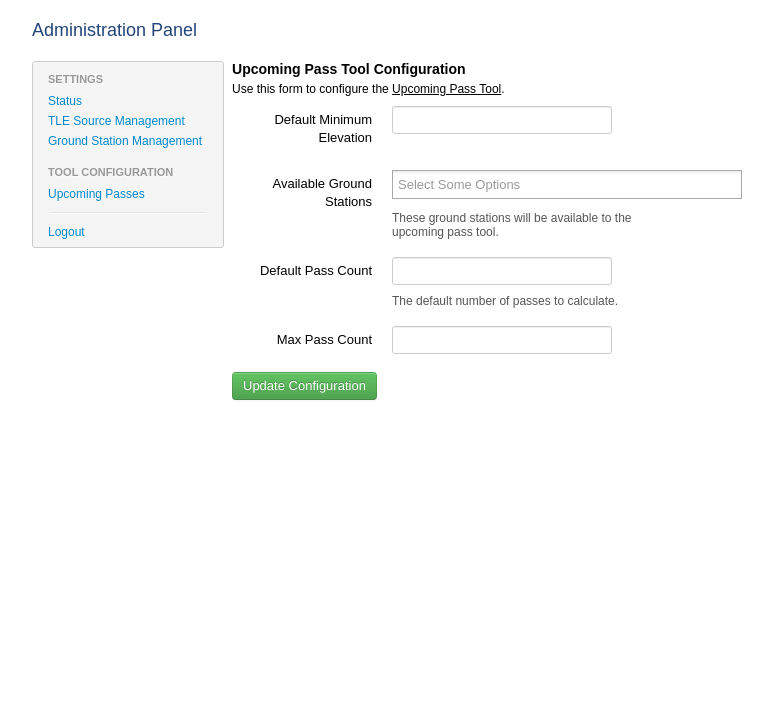
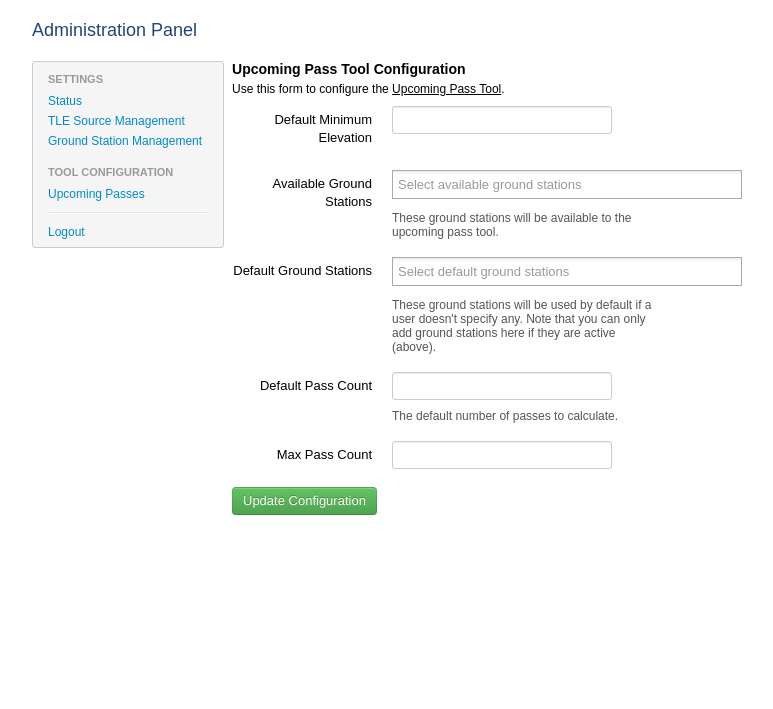
Before and after one commit to jwcutler/fetchTLE, a CakePHP app: the page made by www/app/View/Pass/admin_index.ctp in a window 1280 px wide. Shown: the top 709 px of the page, without its empty margins (158-931 px from the left). Run offline with PHP 8.4 and a stand-in for CakePHP, Linux system fonts and the light colour scheme; the template is opened without the code that fills it, so the values that code supplies are empty; some libraries are stand-ins or nearby versions.

Commit message:
[Add] Added default ground station field for pass tool. [Add] Created pass time API routes and framework. Added parameter validation and resource loading. [Fix] Fixed validation errors with jQuery Chosen fields.

```diff
--- a/Development_Resources/SQL_Schema/fetchtle.sql
+++ b/Development_Resources/SQL_Schema/fetchtle.sql
@@ -83,3 +83,4 @@ INSERT INTO `configurations` (`name`, `value`) VALUES ('passes_default_min_el',
 INSERT INTO `configurations` (`name`, `value`) VALUES ('passes_available_ground_stations', '');
 INSERT INTO `configurations` (`name`, `value`) VALUES ('passes_default_pass_count', '10');
 INSERT INTO `configurations` (`name`, `value`) VALUES ('passes_max_pass_count', '20');
+INSERT INTO `configurations` (`name`, `value`) VALUES ('passes_default_ground_stations', '');
--- a/www/app/Config/routes.php
+++ b/www/app/Config/routes.php
@@ -56,6 +56,7 @@ Router::connect('/api/sources/:sources', array('[method]' => 'GET', 'controller'
 Router::connect('/api/sources', array('[method]' => 'GET', 'controller' => 'source', 'action' => 'sources', 'api' => true));
 Router::connect('/api/satellites/:satellites', array('[method]' => 'GET', 'controller' => 'satellite', 'action' => 'satellites', 'api' => true));
 Router::connect('/api/positions/:satellites', array('[method]' => 'GET', 'controller' => 'position', 'action' => 'positions', 'api' => true));
+Router::connect('/api/passes/:satellite', array('[method]' => 'GET', 'controller' => 'pass', 'action' => 'passes', 'api' => true));
 Router::parseExtensions();
 
 /**
--- a/www/app/Model/Tle.php
+++ b/www/app/Model/Tle.php
@@ -5,7 +5,7 @@ TLE Model
 This model handles all TLE management and interaction options.
 */
 
-// Load required classes
+// Load required classess
 App::uses('Sanitize', 'Utility');
 
 class Tle extends AppModel {
@@ -71,7 +71,7 @@ class Tle extends AppModel {
         $query_satellite_names = Array();
         foreach($satellite_names as $satellite_name){
 			//var_dump(urldecode($satellite_name));
-            array_push($query_satellite_names, 'Tle.name=\''.$satellite_name.'\'');
+            array_push($query_satellite_names, 'Tle.name=\''.Sanitize::clean($satellite_name).'\'');
         }
         $query_satellite_names = implode(' OR ',$query_satellite_names);
 
@@ -173,7 +173,7 @@ class Tle extends AppModel {
             $query_satellite_names = Array();
             foreach($satellite_names as $satellite_name){
                 //var_dump(urldecode($satellite_name));
-                array_push($query_satellite_names, 'Tle.name=\''.$satellite_name.'\'');
+                array_push($query_satellite_names, 'Tle.name=\''.Sanitize::clean($satellite_name).'\'');
             }
             $query_satellite_names = implode(' OR ',$query_satellite_names);
 
--- a/www/app/View/Pass/admin_index.ctp
+++ b/www/app/View/Pass/admin_index.ctp
@@ -9,6 +9,7 @@ $this->start('panel_content');
 $(document).ready(function(){
 	// Setup the select box
     $("#available_ground_stations").chosen();
+    $("#default_ground_stations").chosen();
 
     // Form validation
     var container = $("div.form_errors");
@@ -23,11 +24,33 @@ $(document).ready(function(){
         rules: {
             "available_ground_stations[]": {
                 required: true
+            },
+            "default_ground_stations[]": {
+                required: true
             }
         },
         messages: {
             "available_ground_stations[]": {
-                required: "Please select at least one ground station."
+                required: "Please select at least one available ground station."
+            },
+            "default_ground_stations[]": {
+                required: "Please select at least one default ground station."
+            }
+        }
+    });
+
+    $('#default_ground_stations,#available_ground_stations').on('change', function() {
+        default_ground_stations = $('#default_ground_stations').val();
+        available_ground_stations = $('#available_ground_stations').val();
+
+        // Make sure each selected default ground station is active
+        for (default_ground_station in default_ground_stations){
+            default_ground_station_id = default_ground_stations[default_ground_station];
+
+            if (jQuery.inArray(default_ground_station_id, available_ground_stations)==-1){
+                // Current default ground station not found in active ground stations
+                $('option[value="'+default_ground_station_id+'"]').removeAttr("selected");
+                $("#default_ground_stations").trigger("liszt:updated");
             }
         }
     });
@@ -50,7 +73,7 @@ Use this form to configure the <a href="<?php echo $this->Html->url(array('contr
         <div class="control-group">
             <label class="control-label" for="available_ground_stations[]">Available Ground Stations</label>
             <div class="controls">
-                <select name="available_ground_stations[]" multiple="multiple" style="width: 350px;" id="available_ground_stations">
+                <select name="available_ground_stations[]" multiple="multiple" data-placeholder="Select available ground stations" style="width: 350px;" id="available_ground_stations">
                     <?php $active_ground_stations = explode(',', $passes_available_ground_stations['Configuration']['value']); ?>
                     <?php foreach($ground_stations as $ground_station): ?>
                         <option value="<?php echo $ground_station['Station']['id']; ?>" <?php if(is_array($active_ground_stations)&&in_array($ground_station['Station']['id'], $active_ground_stations)){echo 'selected="selected"';} ?>><?php echo $ground_station['Station']['name']; ?></option>
@@ -58,6 +81,19 @@ Use this form to configure the <a href="<?php echo $this->Html->url(array('contr
                 </select>
                 <input type="hidden" name="available_ground_stations_id" value="<?php echo $passes_available_ground_stations['Configuration']['id']; ?>" />
                 <p class="help-block">These ground stations will be available to the upcoming pass tool.</p>
+            </div>
+        </div>
+        <div class="control-group">
+            <label class="control-label" for="default_ground_stations[]">Default Ground Stations</label>
+            <div class="controls">
+                <select name="default_ground_stations[]" data-placeholder="Select default ground stations" multiple="multiple" style="width: 350px;" id="default_ground_stations">
+                    <?php $default_ground_stations = explode(',', $passes_default_ground_stations['Configuration']['value']); ?>
+                    <?php foreach($ground_stations as $ground_station): ?>
+                        <option value="<?php echo $ground_station['Station']['id']; ?>" <?php if(is_array($default_ground_stations)&&in_array($ground_station['Station']['id'], $default_ground_stations)){echo 'selected="selected"';} ?>><?php echo $ground_station['Station']['name']; ?></option>
+                    <?php endforeach; ?>
+                </select>
+                <input type="hidden" name="default_ground_stations_id" value="<?php echo $passes_default_ground_stations['Configuration']['id']; ?>" />
+                <p class="help-block">These ground stations will be used by default if a user doesn't specify any. Note that you can only add ground stations here if they are active (above).</p>
             </div>
         </div>
         <div class="control-group">
```
Also changed, not shown: www/app/Controller/PassController.php (+49 -3 lines), www/app/Model/Station.php (+118 -0 lines).
